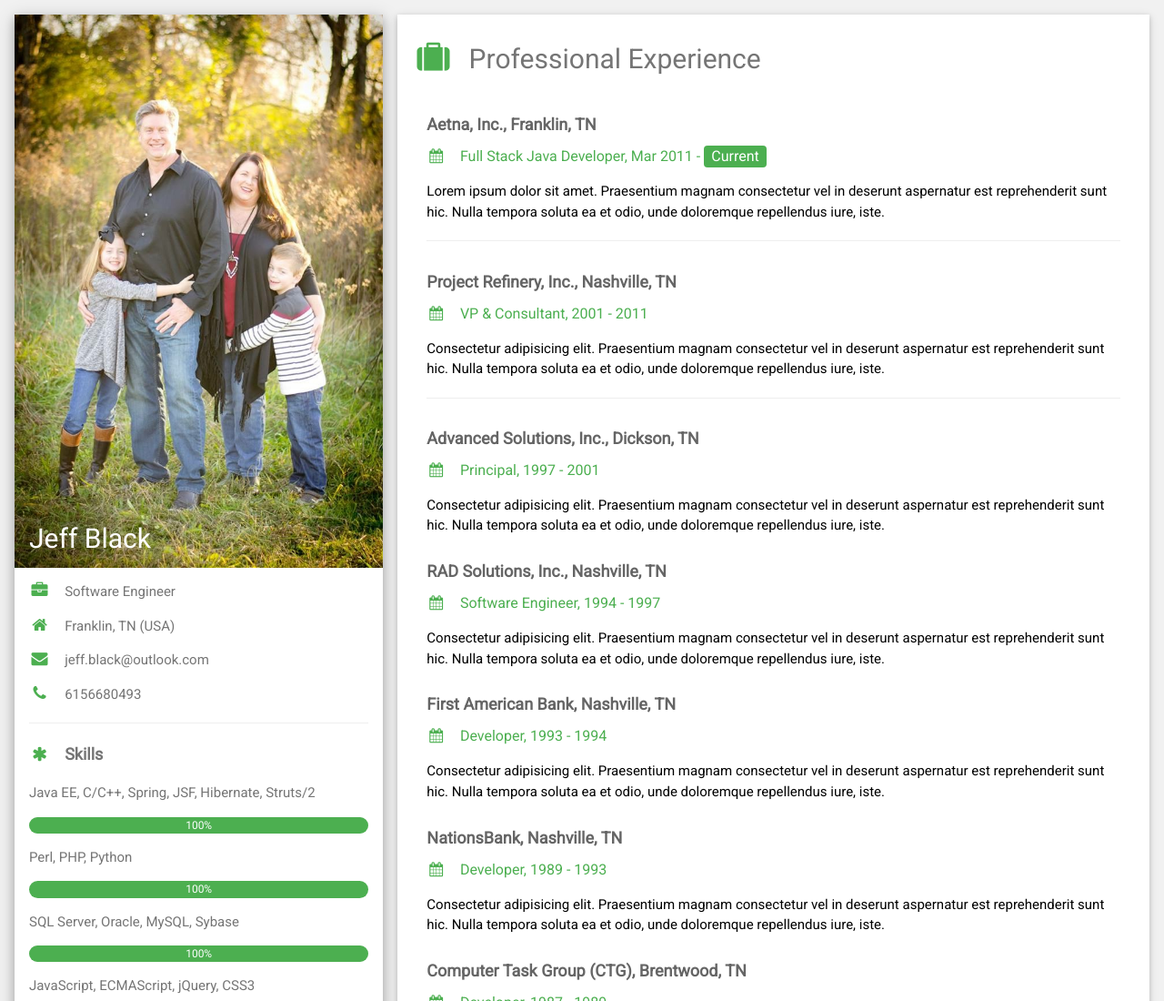
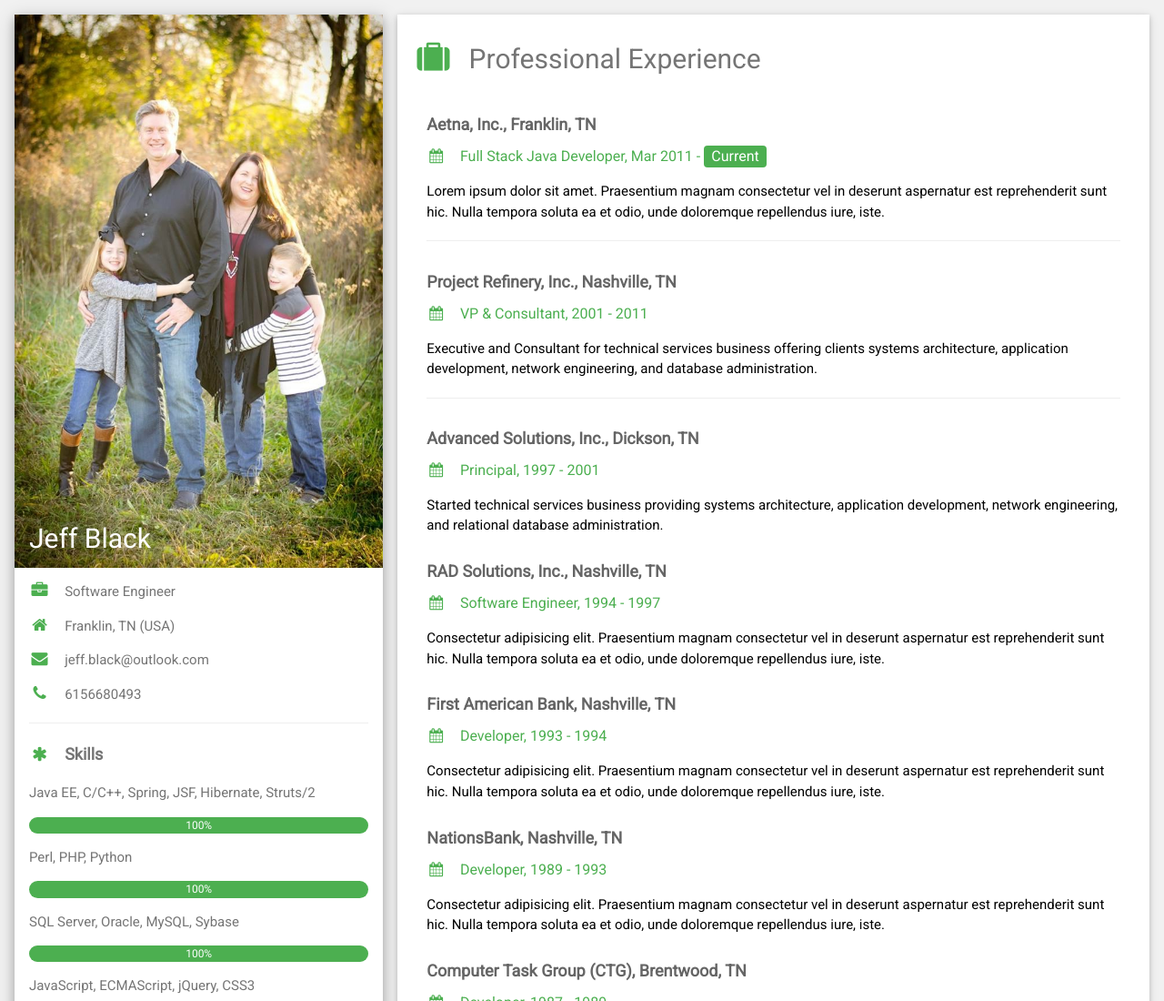
Before and after one commit to jeffblack360/jeffblack360.github.io, a plain HTML site: page index.html in a window 1280 px wide. Shown: the top 1100 px of the page at 91% size. Drawn offline with nearby package versions, Linux system fonts and the light colour scheme.

Commit message:
Update text

```diff
--- a/index.html
+++ b/index.html
@@ -80,13 +80,13 @@ html,body,h1,h2,h3,h4,h5,h6 {font-family: "Roboto", sans-serif}
         <div class="w3-container">
           <h5 class="w3-opacity"><b>Project Refinery, Inc., Nashville, TN</b></h5>
           <h6 class="w3-text-green"><i class="fa fa-calendar fa-fw w3-margin-right"></i>VP & Consultant, 2001 - 2011</h6>
-          <p>Consectetur adipisicing elit. Praesentium magnam consectetur vel in deserunt aspernatur est reprehenderit sunt hic. Nulla tempora soluta ea et odio, unde doloremque repellendus iure, iste.</p>
+          <p>Executive and Consultant for technical services business offering clients systems architecture, application development, network engineering, and database administration.</p>
           <hr>
         </div>
         <div class="w3-container">
           <h5 class="w3-opacity"><b>Advanced Solutions, Inc., Dickson, TN</b></h5>
           <h6 class="w3-text-green"><i class="fa fa-calendar fa-fw w3-margin-right"></i>Principal, 1997 - 2001</h6>
-          <p>Consectetur adipisicing elit. Praesentium magnam consectetur vel in deserunt aspernatur est reprehenderit sunt hic. Nulla tempora soluta ea et odio, unde doloremque repellendus iure, iste.</p>
+          <p>Started technical services business providing systems architecture, application development, network engineering, and relational database administration.</p>
         </div>
         <div class="w3-container">
           <h5 class="w3-opacity"><b>RAD Solutions, Inc., Nashville, TN</b></h5>
```
